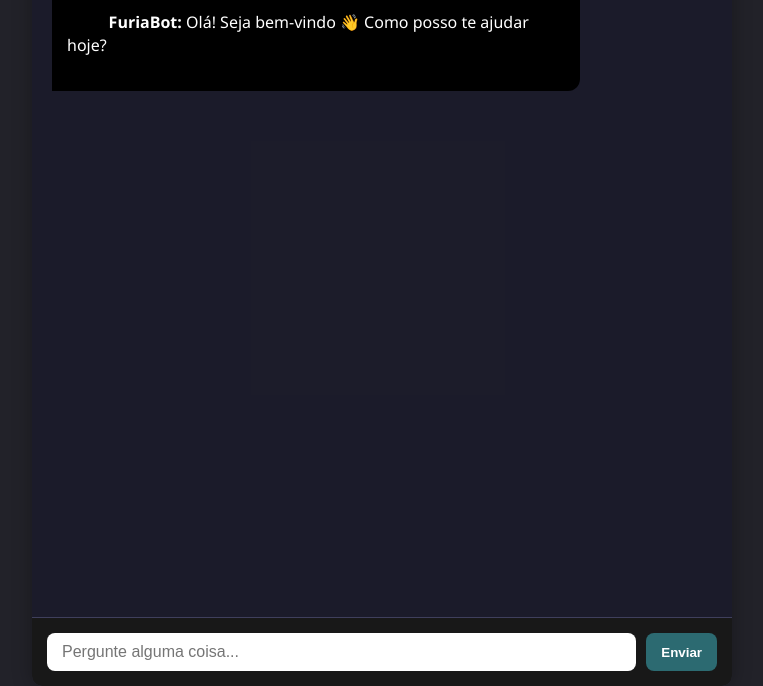
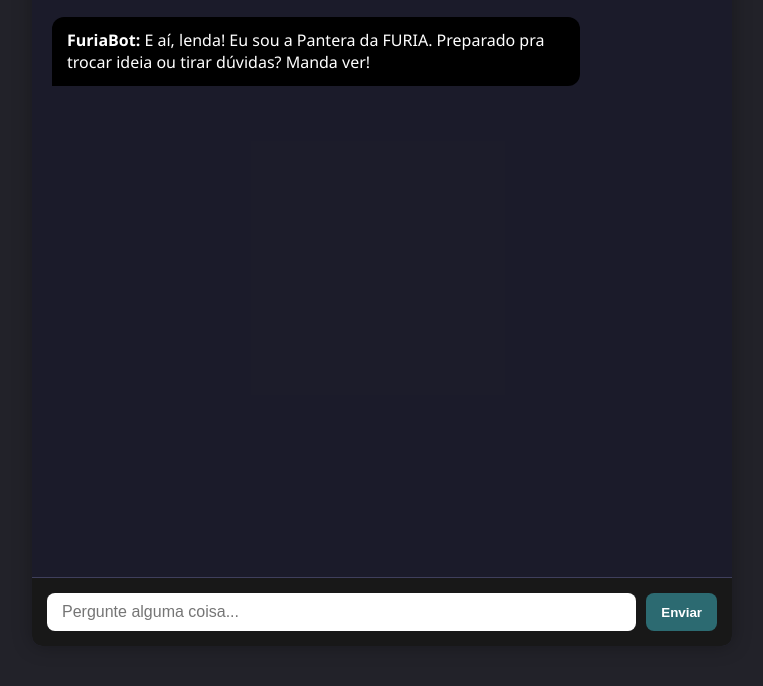
Before and after one commit to Lucasapn2/ChatFuria, a website: page ChatBotFuria/public/index.html in a window 1280 px wide. Shown: the part 114-800 px from the top of the page, without its empty margins (258-1021 px from the left). Drawn offline with Linux system fonts and the light colour scheme.

Commit message:
Preparando para deploy na Vercel

```diff
--- a/ChatBotFuria/api/chat.js
+++ b/ChatBotFuria/api/chat.js
@@ -1,5 +1,5 @@
 import { GoogleGenAI } from '@google/genai';
-import contextPrompt from './contexto';
+import contextPrompt from './api/contexto';
 
 export default async function handler(req, res) {
   if (req.method === 'POST') {
--- a/ChatBotFuria/public/index.html
+++ b/ChatBotFuria/public/index.html
@@ -16,9 +16,7 @@
         <span>Furia</span>
       </div>
       <div class="chat-box" id="chatBox" role="log">
-        <div class="message bot-message">
-          <b>FuriaBot:</b> Olá! Seja bem-vindo 👋 Como posso te ajudar hoje?
-        </div>
+        <!-- Mensagem inicial automática será inserida via JS -->
       </div>
       <div class="input-area">
         <input
@@ -38,33 +36,51 @@
       const chatBox = document.getElementById("chatBox");
       let typingIndicator;
 
-      // Função para adicionar mensagens na tela
+      // Função para adicionar mensagens
       function appendMessage(content, sender) {
         const messageDiv = document.createElement("div");
         messageDiv.className = `message ${sender}-message`;
         messageDiv.innerHTML =
           sender === "bot" ? `<b>FuriaBot:</b> ${content}` : `${content}`;
         chatBox.appendChild(messageDiv);
-        chatBox.scrollTop = chatBox.scrollHeight; // Rola até o final
+        chatBox.scrollTop = chatBox.scrollHeight;
       }
 
-      // Função para enviar a mensagem
+      // Animação de digitação do bot
+      function animateBotMessage(text) {
+        const messageDiv = document.createElement("div");
+        messageDiv.className = "message bot-message";
+        messageDiv.innerHTML = `<b>FuriaBot:</b> `;
+        chatBox.appendChild(messageDiv);
+        chatBox.scrollTop = chatBox.scrollHeight;
+
+        let i = 0;
+        const interval = setInterval(() => {
+          if (i < text.length) {
+            messageDiv.innerHTML += text.charAt(i);
+            chatBox.scrollTop = chatBox.scrollHeight;
+            i++;
+          } else {
+            clearInterval(interval);
+          }
+        }, 30);
+      }
+
+      // Enviar mensagem do usuário
       function sendMessage() {
         const input = document.getElementById("userInput");
         const message = input.value.trim();
 
-        if (!message) return; // Evitar envio de mensagens vazias
+        if (!message) return;
 
-        appendMessage(message, "user"); // Adiciona mensagem do usuário
+        appendMessage(message, "user");
 
-        // Mostra "digitando..."
         typingIndicator = document.createElement("div");
         typingIndicator.className = "message bot-message typing";
         typingIndicator.innerHTML = `<b>FuriaBot:</b> Digitando...`;
         chatBox.appendChild(typingIndicator);
         chatBox.scrollTop = chatBox.scrollHeight;
 
-        // Faz a requisição para a função serverless na Vercel
         fetch("/api/chat", {
           method: "POST",
           headers: { "Content-Type": "application/json" },
@@ -77,21 +93,28 @@
             return response.json();
           })
           .then((data) => {
-            chatBox.removeChild(typingIndicator); // Remove "digitando..."
+            chatBox.removeChild(typingIndicator);
             if (data.response) {
-              appendMessage(data.response, "bot"); // Adiciona resposta do bot
+              animateBotMessage(data.response);
             } else {
               throw new Error("Resposta vazia da API.");
             }
           })
           .catch((error) => {
             console.error("Erro no fetch:", error);
-            chatBox.removeChild(typingIndicator); // Remove "digitando..."
+            chatBox.removeChild(typingIndicator);
             appendMessage("Desculpe, algo deu errado. Tente novamente.", "bot");
           });
 
-        input.value = ""; // Limpa o campo de input após enviar a mensagem
+        input.value = "";
       }
+
+      // Mensagem automática ao abrir o chat
+      window.addEventListener("DOMContentLoaded", () => {
+        setTimeout(() => {
+          animateBotMessage("E aí, lenda! Eu sou a Pantera da FURIA. Preparado pra trocar ideia ou tirar dúvidas? Manda ver!");
+        }, 400);
+      });
     </script>
   </body>
 </html>
--- a/ChatBotFuria/public/styles.css
+++ b/ChatBotFuria/public/styles.css
@@ -11,16 +11,15 @@
   display: flex;
   justify-content: center;
   align-items: center;
-  height: 100dvh; /* ajuste para mobile */
-  margin: 0;
-  padding: 10px;
+  min-height: 100vh;
+  padding: 40px; /* afasta o conteúdo do topo e das laterais no desktop */
 }
 
 /* Container principal do chat */
 .chat-container {
   width: 100%;
   max-width: 700px;
-  height: 100dvh; /* ajuste para mobile */
+  height: 90vh; /* menos que 100vh para não colar nas bordas */
   display: flex;
   flex-direction: column;
   background-color: #2e2e45;
@@ -62,8 +61,7 @@
 /* Caixa de mensagens */
 .chat-box {
   flex: 1;
-  min-height: 0; /* ESSENCIAL para scroll funcionar corretamente dentro de flex */
-  max-height: 100%;
+  min-height: 0;
   padding: 20px;
   overflow-y: auto;
   scroll-behavior: smooth;
```
Also changed, not shown: ChatBotFuria/package.json (+4 -3 lines), ChatBotFuria/vercel.json (added).
